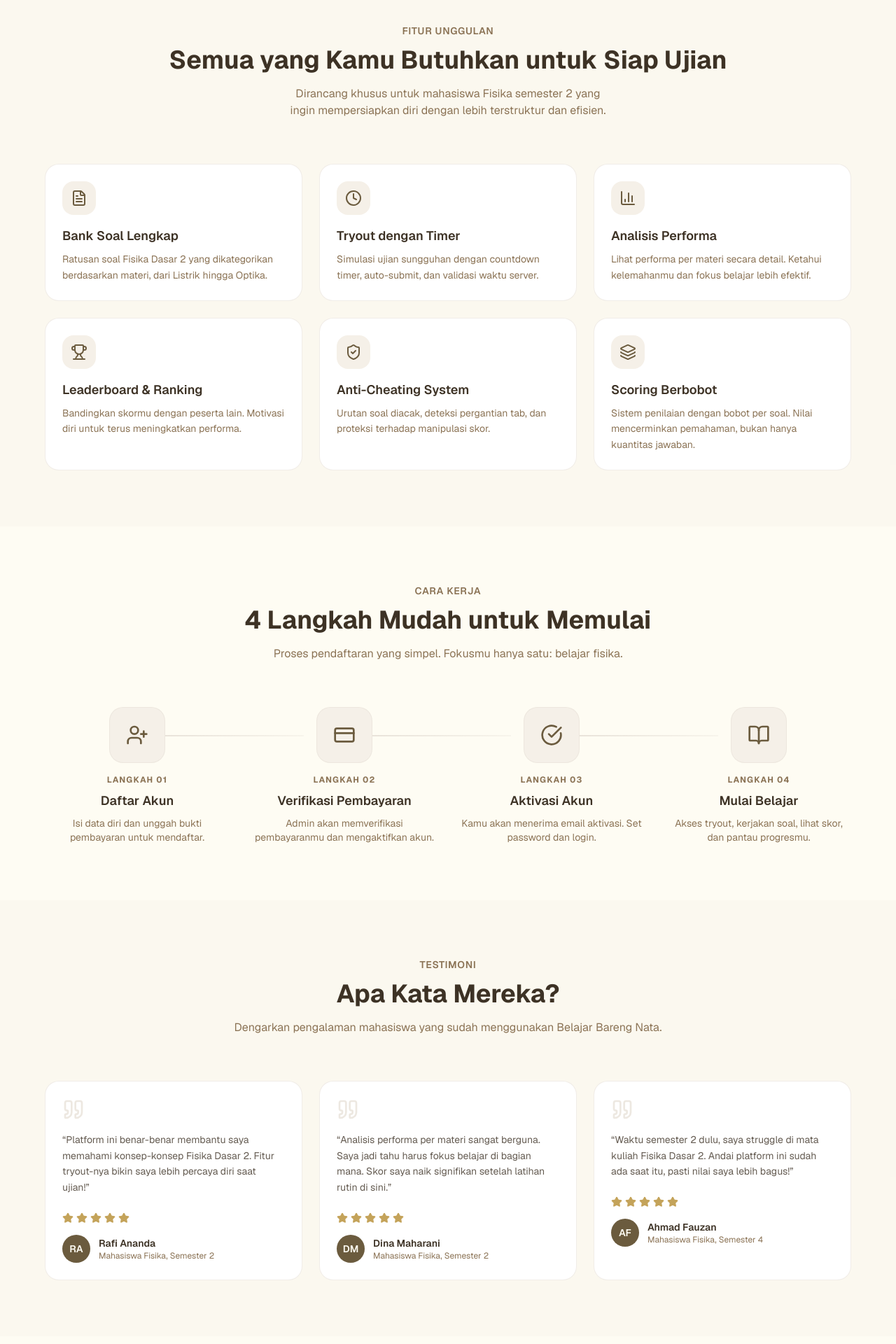
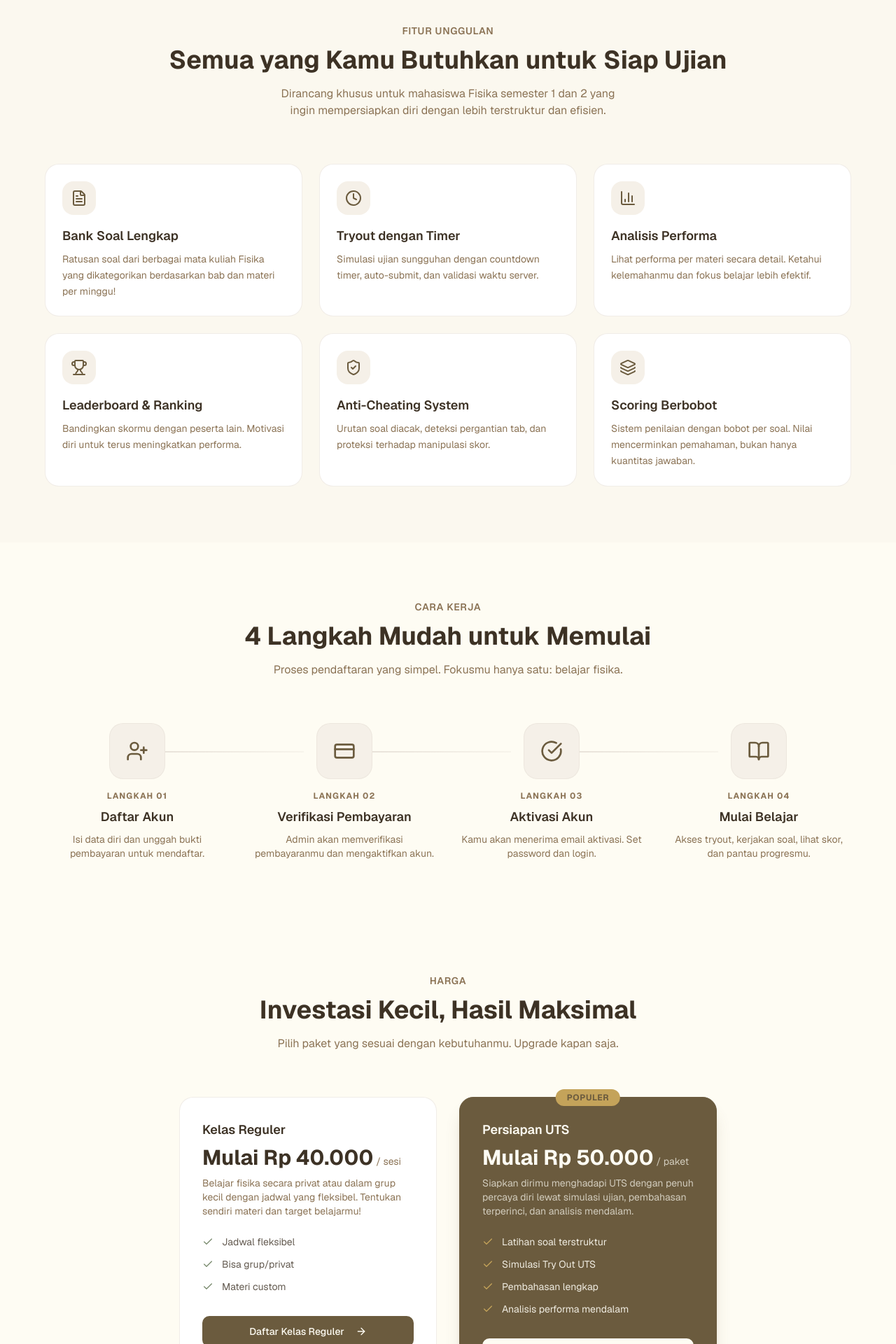
Before and after one commit to pranata-dev/bbn-website, a Next.js app: page / in a window 1280 px wide. Shown: the part 860-2780 px from the top of the page at 70% size. Built offline with nearby package versions, Linux system fonts and the light colour scheme.

Commit message:
feat: revamp homepage copywriting, pricing options, and CTA hover style

```diff
--- a/src/app/page.tsx
+++ b/src/app/page.tsx
@@ -17,7 +17,7 @@ export default function HomePage() {
       <HeroSection />
       <FeaturesSection />
       <HowItWorksSection />
-      <TestimonialsSection />
+      {/* <TestimonialsSection /> */}
       <PricingSection />
       <FAQSection />
       <CTASection />
--- a/src/components/landing/CTASection.tsx
+++ b/src/components/landing/CTASection.tsx
@@ -18,7 +18,7 @@ export function CTASection() {
                             Siap Tingkatkan Nilai Fisikamu?
                         </h2>
                         <p className="text-cream/70 max-w-xl mx-auto mb-8 text-balance">
-                            Bergabung sekarang dan mulai latihan soal Fisika Dasar 2 dengan cara yang lebih
+                            Bergabung sekarang dan mulai latihan soal Fisika dengan cara yang lebih
                             terstruktur dan menyenangkan.
                         </p>
                         <div className="flex flex-col sm:flex-row items-center justify-center gap-4">
@@ -34,9 +34,8 @@ export function CTASection() {
                             </Button>
                             <Button
                                 size="lg"
-                                variant="outline"
                                 asChild
-                                className="border-cream/30 text-cream hover:bg-cream/10 px-8 h-12 text-base"
+                                className="bg-transparent shadow-none border-2 border-cream/50 text-cream hover:bg-cream hover:text-dark-brown px-8 h-12 text-base"
                             >
                                 <a href="#cara-kerja">Pelajari Lebih Lanjut</a>
                             </Button>
--- a/src/components/landing/FAQSection.tsx
+++ b/src/components/landing/FAQSection.tsx
@@ -9,7 +9,7 @@ const faqs = [
     {
         question: "Apa itu Belajar Bareng Nata?",
         answer:
-            "Belajar Bareng Nata adalah platform tutor fisika personal yang dirancang khusus untuk mahasiswa Fisika semester 2. Platform ini menyediakan tryout online, bank soal, analisis performa, dan leaderboard untuk membantu persiapan ujian Fisika Dasar 2.",
+            "Belajar Bareng Nata adalah platform tutor fisika personal yang dirancang khusus untuk mahasiswa Fisika semester 1 dan 2. Platform ini menyediakan tryout online, bank soal, analisis performa, dan leaderboard untuk membantu persiapan ujian Fisika!",
     },
     {
         question: "Bagaimana cara mendaftar?",
@@ -17,9 +17,9 @@ const faqs = [
             "Kamu bisa mendaftar dengan mengisi formulir registrasi dan mengunggah bukti pembayaran. Setelah admin memverifikasi pembayaran, kamu akan menerima email aktivasi untuk mengatur password dan mulai menggunakan platform.",
     },
     {
-        question: "Materi apa saja yang tersedia?",
+        question: "Mata kuliah dan materi apa saja yang tersedia?",
         answer:
-            "Platform ini mencakup materi Fisika Dasar 2 seperti Listrik, Magnetisme, Hukum Gauss, Kapasitansi, Induksi Elektromagnetik, Rangkaian AC, Gelombang Elektromagnetik, dan Optika.",
+            "Saat ini tersedia mata kuliah Fisika Dasar 2 dan Fisika-Matematika! Materi yang tersedia mulai dari pekan 1 hingga pekan 7 perkuliahan!",
     },
     {
         question: "Apakah soal-soalnya diacak?",
--- a/src/components/landing/FeaturesSection.tsx
+++ b/src/components/landing/FeaturesSection.tsx
@@ -12,7 +12,7 @@ const features = [
         icon: FileText,
         title: "Bank Soal Lengkap",
         description:
-            "Ratusan soal Fisika Dasar 2 yang dikategorikan berdasarkan materi, dari Listrik hingga Optika.",
+            "Ratusan soal dari berbagai mata kuliah Fisika yang dikategorikan berdasarkan bab dan materi per minggu!",
     },
     {
         icon: Clock,
@@ -59,7 +59,7 @@ export function FeaturesSection() {
                         Semua yang Kamu Butuhkan untuk Siap Ujian
                     </h2>
                     <p className="text-muted-foreground max-w-2xl mx-auto text-balance">
-                        Dirancang khusus untuk mahasiswa Fisika semester 2 yang ingin mempersiapkan diri
+                        Dirancang khusus untuk mahasiswa Fisika semester 1 dan 2 yang ingin mempersiapkan diri
                         dengan lebih terstruktur dan efisien.
                     </p>
                 </div>
--- a/src/components/landing/HeroSection.tsx
+++ b/src/components/landing/HeroSection.tsx
@@ -30,8 +30,8 @@ export function HeroSection() {
 
                 {/* Subtitle */}
                 <p className="text-lg sm:text-xl text-muted-foreground max-w-2xl mx-auto mb-10 animate-fade-up text-balance" style={{ animationDelay: "0.1s" }}>
-                    Platform tryout dan latihan soal Fisika Dasar 2 yang dirancang untuk membantumu
-                    memahami konsep, mengukur kemampuan, dan siap menghadapi ujian.
+                    Platform tryout dan latihan soal mata kuliah Fisika yang dirancang untuk membantumu
+                    memahami konsep, mengukur kemampuan, dan pastinya siap menghadapi ujian!
                 </p>
 
                 {/* CTA Buttons */}
--- a/src/components/landing/PricingSection.tsx
+++ b/src/components/landing/PricingSection.tsx
@@ -4,35 +4,32 @@ import { Check, ArrowRight } from "lucide-react"
 
 const plans = [
     {
-        name: "Basic",
-        price: "Gratis",
-        period: "",
-        description: "Akses dasar untuk memulai latihan fisika.",
+        name: "Kelas Reguler",
+        price: "Mulai Rp 40.000",
+        period: "/ sesi",
+        description: "Belajar fisika secara privat atau dalam grup kecil dengan jadwal yang fleksibel. Tentukan sendiri materi dan target belajarmu!",
         features: [
-            "Akses tryout terbatas",
-            "Lihat skor dan jawaban benar",
-            "Riwayat tryout",
-            "Ranking leaderboard",
+            "Jadwal fleksibel",
+            "Bisa grup/privat",
+            "Materi custom",
         ],
-        cta: "Daftar Gratis",
-        href: "/register",
+        cta: "Daftar Kelas Reguler",
+        href: "/register?type=REGULAR",
         highlighted: false,
     },
     {
-        name: "Premium",
-        price: "Rp 49.000",
-        period: "/semester",
-        description: "Akses penuh semua fitur dan materi.",
+        name: "Persiapan UTS",
+        price: "Mulai Rp 50.000",
+        period: "/ paket",
+        description: "Siapkan dirimu menghadapi UTS dengan penuh percaya diri lewat simulasi ujian, pembahasan terperinci, dan analisis mendalam.",
         features: [
-            "Semua fitur Basic",
-            "Akses semua tryout",
-            "Analisis performa per materi",
-            "Pembahasan soal lengkap",
-            "Soal premium eksklusif",
-            "Prioritas support",
+            "Latihan soal terstruktur",
+            "Simulasi Try Out UTS",
+            "Pembahasan lengkap",
+            "Analisis performa mendalam",
         ],
-        cta: "Daftar Premium",
-        href: "/register?plan=premium",
+        cta: "Lihat Paket UTS",
+        href: "/register?type=UTS",
         highlighted: true,
     },
 ]
@@ -60,8 +57,8 @@ export function PricingSection() {
                         <div
                             key={plan.name}
                             className={`relative p-8 rounded-2xl border transition-all duration-300 ${plan.highlighted
-                                    ? "bg-dark-brown text-cream border-dark-brown shadow-xl shadow-dark-brown/20"
-                                    : "bg-white border-warm-gray/60 hover:border-soft-brown/30 hover:shadow-lg"
+                                ? "bg-dark-brown text-cream border-dark-brown shadow-xl shadow-dark-brown/20"
+                                : "bg-white border-warm-gray/60 hover:border-soft-brown/30 hover:shadow-lg"
                                 }`}
                         >
                             {plan.highlighted && (
@@ -103,8 +100,8 @@ export function PricingSection() {
                             <Button
                                 asChild
                                 className={`w-full h-11 ${plan.highlighted
-                                        ? "bg-cream text-dark-brown hover:bg-warm-beige"
-                                        : "bg-dark-brown text-cream hover:bg-soft-brown"
+                                    ? "bg-cream text-dark-brown hover:bg-warm-beige"
+                                    : "bg-dark-brown text-cream hover:bg-soft-brown"
                                     }`}
                             >
                                 <Link href={plan.href}>
```
